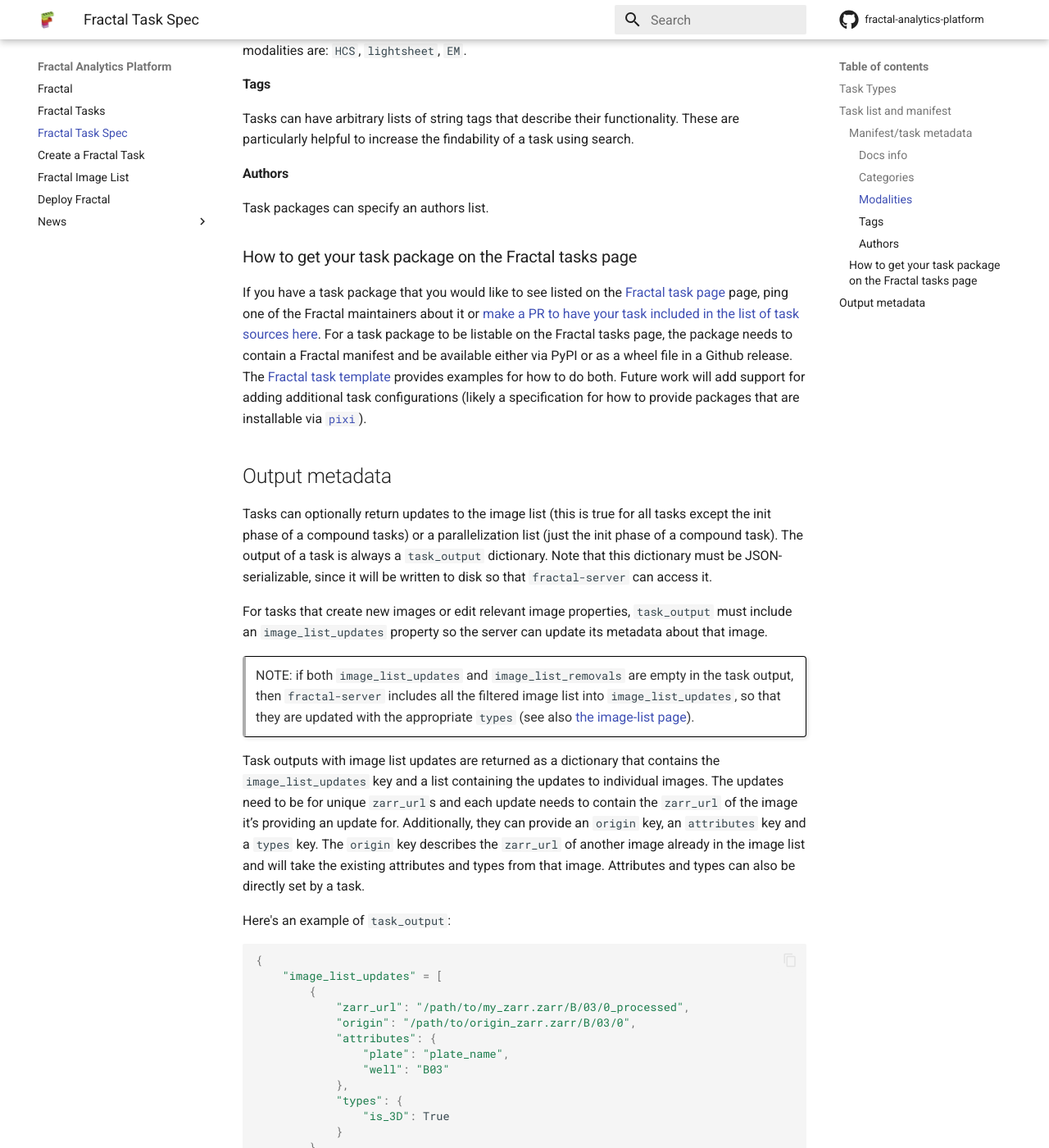
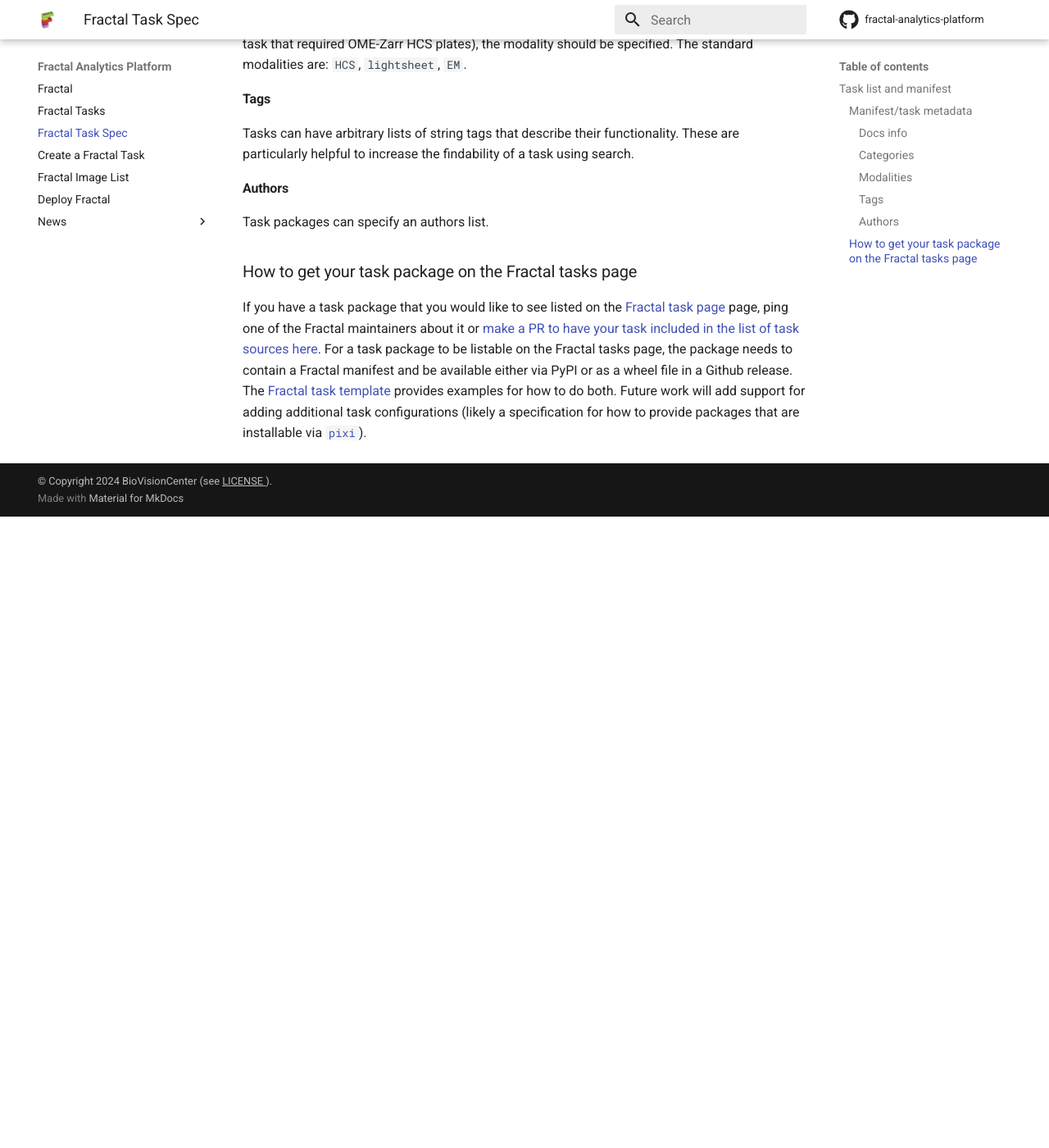
Before and after one commit to fractal-analytics-platform/fractal-analytics-platform.github.io, an MkDocs documentation site: the page built from docs/tasks_spec.md, in a window 1280 px wide and 1400 px high, scrolled down 1792 px. Shown: the whole window at 82% size. Built offline with MkDocs 1.6.1 and Material for MkDocs 9.7.7, drawn with Linux system fonts in a browser that asks for light colours; after the commit the page ends 2422 px from its top, so only the background shows below that; some of the changed text lies outside the part shown.

Commit message:
Simplify tasks-specs docs

````diff
--- a/docs/tasks_spec.md
+++ b/docs/tasks_spec.md
@@ -56,46 +56,3 @@ Task packages can specify an authors list.
 
 If you have a task package that you would like to see listed on the [Fractal task page](./fractal_tasks.md) page, ping one of the Fractal maintainers about it or [make a PR to have your task included in the list of task sources here](https://github.com/fractal-analytics-platform/fractal-analytics-platform.github.io/blob/main/tasks_data_retrieval/sources.txt). For a task package to be listable on the Fractal tasks page, the package needs to contain a Fractal manifest and be available either via PyPI or as a wheel file in a Github release. The [Fractal task template](https://github.com/fractal-analytics-platform/fractal-tasks-template) provides examples for how to do both.
 Future work will add support for adding additional task configurations (likely a specification for how to provide packages that are installable via [`pixi`](https://pixi.sh)).
-
-
-## Output metadata
-
-Tasks can optionally return updates to the image list (this is true for all tasks except the init phase of a compound tasks) or a parallelization list (just the init phase of a compound task). The output of a task is always a `task_output` dictionary. Note that this dictionary must be JSON-serializable, since it will be written to disk so that `fractal-server` can access it.
-
-For tasks that create new images or edit relevant image properties, `task_output` must include an `image_list_updates` property so the server can update its metadata about that image.
-
-> NOTE: if both `image_list_updates` and `image_list_removals` are empty in the task output, then `fractal-server` includes all the filtered image list into `image_list_updates`, so that they are updated with the appropriate `types` (see also [the image-list page](./image_list.md#image-types)).
-
-Task outputs with image list updates are returned as a dictionary that contains the `image_list_updates` key and a list containing the updates to individual images. The updates need to be for unique `zarr_url`s and each update needs to contain the `zarr_url` of the image it’s providing an update for. Additionally, they can provide an `origin` key, an `attributes` key and a `types` key. The `origin` key describes the `zarr_url` of another image already in the image list and will take the existing attributes and types from that image. Attributes and types can also be directly set by a task.
-
-Here's an example of `task_output`:
-```python
-{
-	"image_list_updates" = [
-		{
-			"zarr_url": "/path/to/my_zarr.zarr/B/03/0_processed",
-			"origin": "/path/to/origin_zarr.zarr/B/03/0",
-			"attributes": {
-				"plate": "plate_name",
-				"well": "B03"
-			},
-			"types": {
-				"is_3D": True
-			}
-		}
-	]
-}
-```
-
-The init part of a compound task must produe a parallelization lists, with elements having the `zarr_url` property as well as additional arbitrary arguments as an `init_args` dictionary.
-Parallelization lists are provided in the following structure:
-```python
-{
-    "parallelization_list": [
-        {
-            "zarr_url": "/path/to/my_zarr.zarr/B/03/0",
-            "init_args": {"some_arg": "some_value"},
-        }
-    ]
-}
-```
````
Also changed, not shown: other parts of docs/tasks_spec.md (+4 -4 lines).
